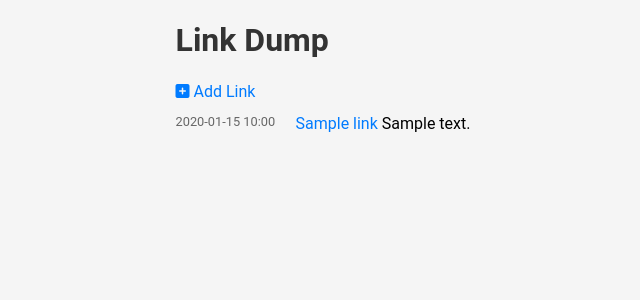
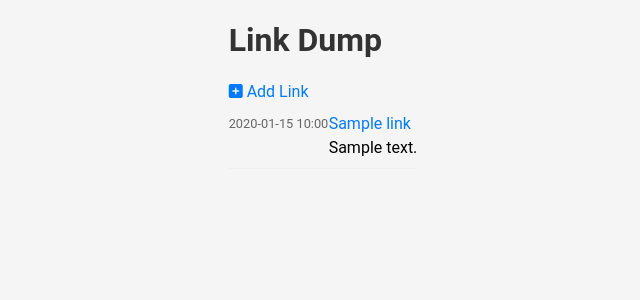
Before and after one commit to lazyprop/linkdump, a Flask app: page / in a window 1280 px wide. Shown: the top 300 px of the page, without its empty margins (317-957 px from the left). Run offline with Flask 3, Linux system fonts and the light colour scheme; tables that the repository leaves empty hold one stand-in row (values such as "Sample post"); some libraries are stand-ins or nearby versions.

Commit message:
fixed alignment of notes

```diff
--- a/app.py
+++ b/app.py
@@ -34,7 +34,6 @@
     form = LinkForm()
     if form.validate_on_submit():
         url = form.url.data
-
         try:
             response = requests.get(url)
             soup = BeautifulSoup(response.text, 'html.parser')
@@ -42,7 +41,6 @@
         except Exception as e:
             title = 'Unable to fetch title'
             print(e)
-
         link = Link(title=title, url=url, notes=form.notes.data)
         db.session.add(link)
         db.session.commit()
--- a/static/style.css
+++ b/static/style.css
@@ -81,10 +81,9 @@
 li {
   padding: 0.5rem 0;
   border-bottom: 1px solid #eee;
-}
-
-li:last-child {
-  border-bottom: none;
+  display: grid;
+  grid-template-columns: 100px auto;
+  align-items: center;
 }
 
 time {
@@ -94,6 +93,7 @@
   color: #666;
   margin-right: 1rem;
   vertical-align: top;
+
 }
 
 .notes {
--- a/templates/index.html
+++ b/templates/index.html
@@ -18,7 +18,7 @@
           <time>{{ link.timestamp.strftime('%Y-%m-%d %H:%M') }}</time>
           <a href="{{ link.url }}" target="_blank">{{ link.title }}</a>
           {% if link.notes %}
-            <span>{{ link.notes }}</span>
+            <br><paragraph>{{ link.notes }}</paragraph>
           {% endif %}
         </li>
       {% endfor %}
```
